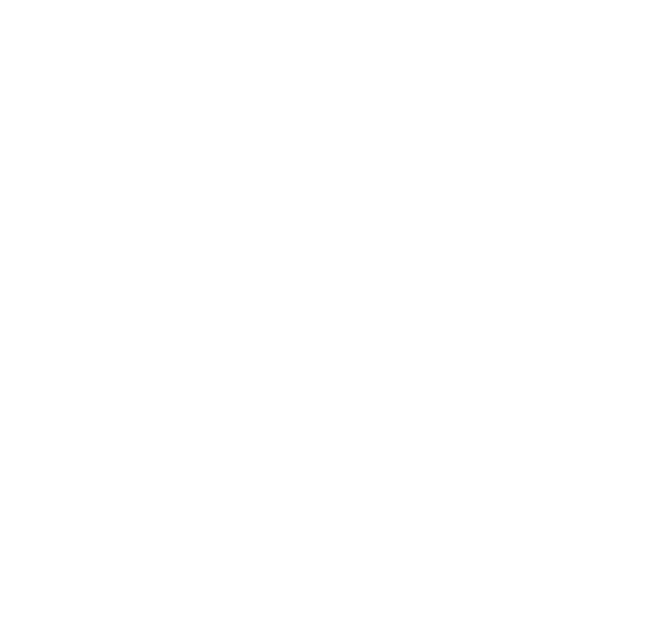
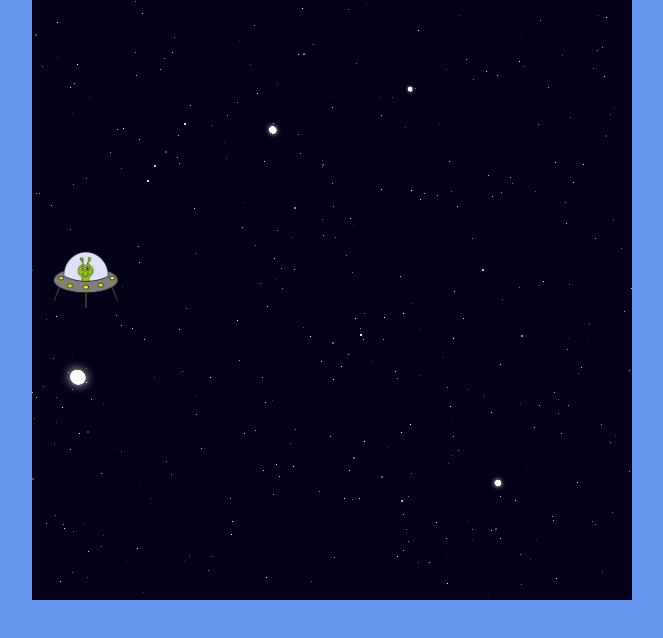
Before and after one commit to HilaryKamily/dio-space-shooter, a plain HTML site: page index.html in a window 1280 px wide. Shown: the whole page, without its empty margins (308-971 px from the left). Drawn offline with Linux system fonts and the light colour scheme.

Commit message:
Colocado nave e plano de fundo

```diff
--- a/estilo.css
+++ b/estilo.css
@@ -0,0 +1,26 @@
+body {
+    height: 600px;
+    width: 100%;
+    display: flex;
+    justify-content: center;
+    align-items: center;
+    padding: 0;
+    margin: 0;
+    font-family: sans-serif;
+    background-color: cornflowerblue;
+}
+
+.main-play-area {
+    background-color: black;
+    background-image: url(img/space.png);
+    height: 600px;
+    width: 600px;
+}
+
+.playes-shooter{
+    position: relative;
+    height: 60px;
+    width: 70px;
+    left: 20px;
+    top: 250px;
+}
--- a/index.html
+++ b/index.html
@@ -14,6 +14,10 @@
 
 <body>
 
+    <div class="main-play-area">
+        <img class="playes-shooter" src="/img/hero.png" alt="hero">
+    </div>
+
 
     <script src="jogo.js"></script>
 </body>
```
